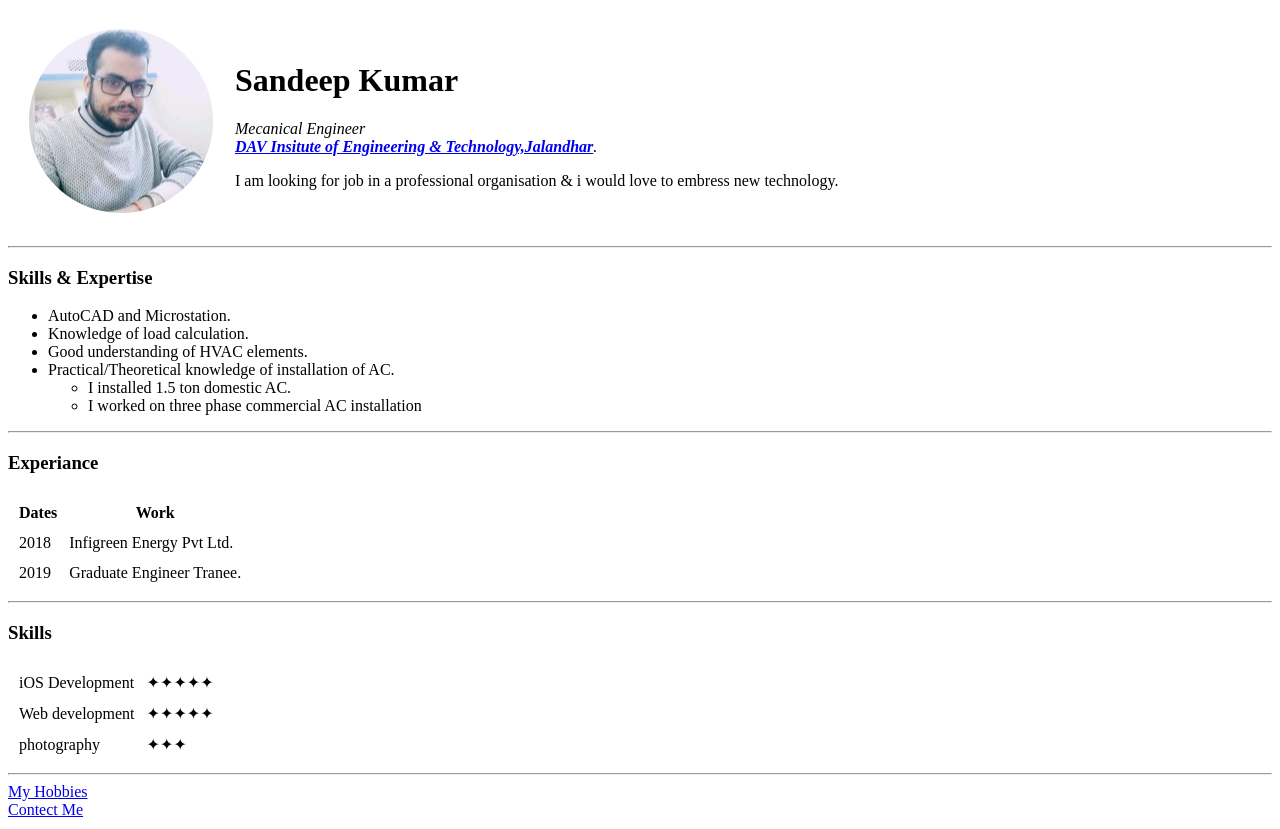
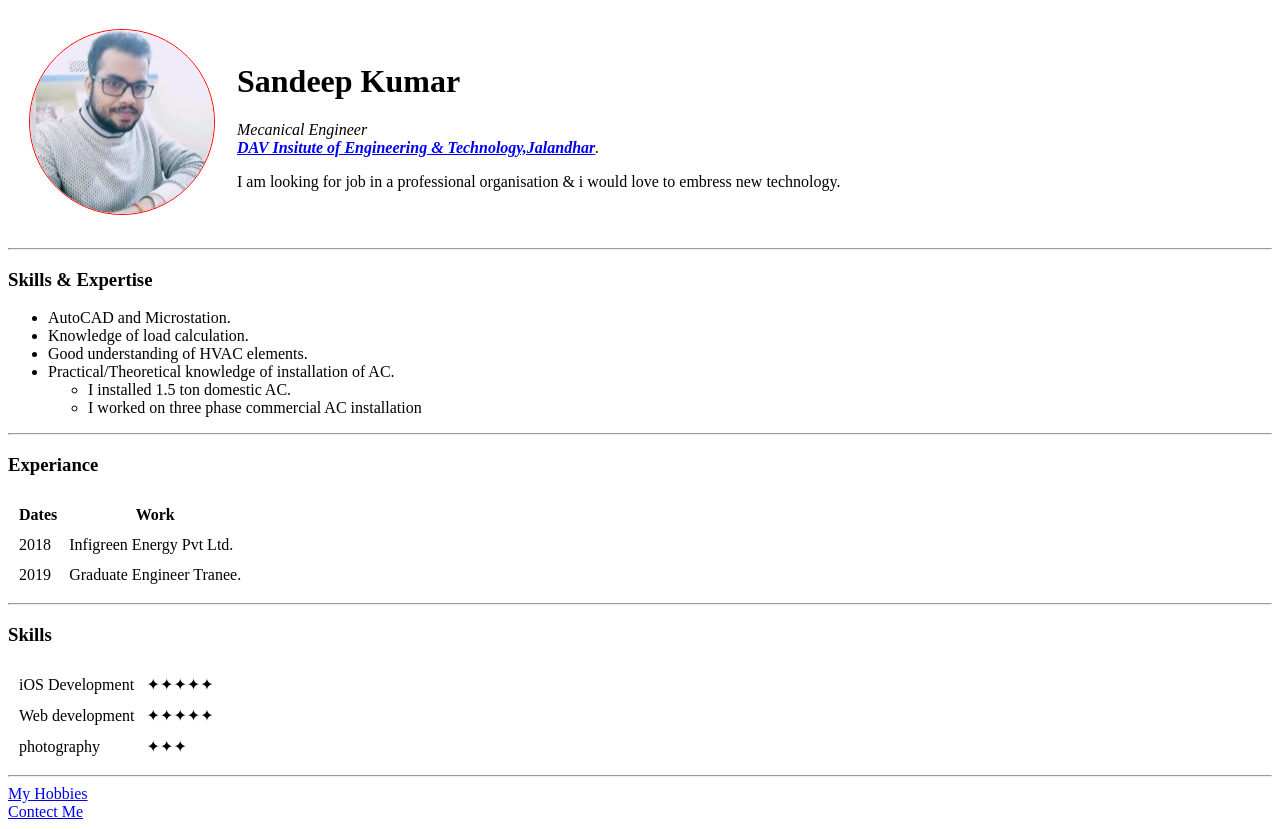
Before and after one commit to Sandeepes63/CV, a plain HTML site: page index.html in a window 1280 px wide. Drawn offline with Linux system fonts and the light colour scheme.

Commit message:
Update index.html

```diff
--- a/index.html
+++ b/index.html
@@ -9,7 +9,7 @@
 <body>
 	<table cellspacing="20">
 		<tr>
-			<td><img src="imge.png" alt="sandeep profile picture"></td>
+			<td><img style="border:1px solid red;border-radius:50%;" src="imge.png" alt="sandeep profile picture"></td>
 			<td>
 				<h1>Sandeep Kumar</h1>
 				<p><em>Mecanical Engineer<br><strong><a href="https://www.davietjal.org/">DAV Insitute of Engineering &
```
